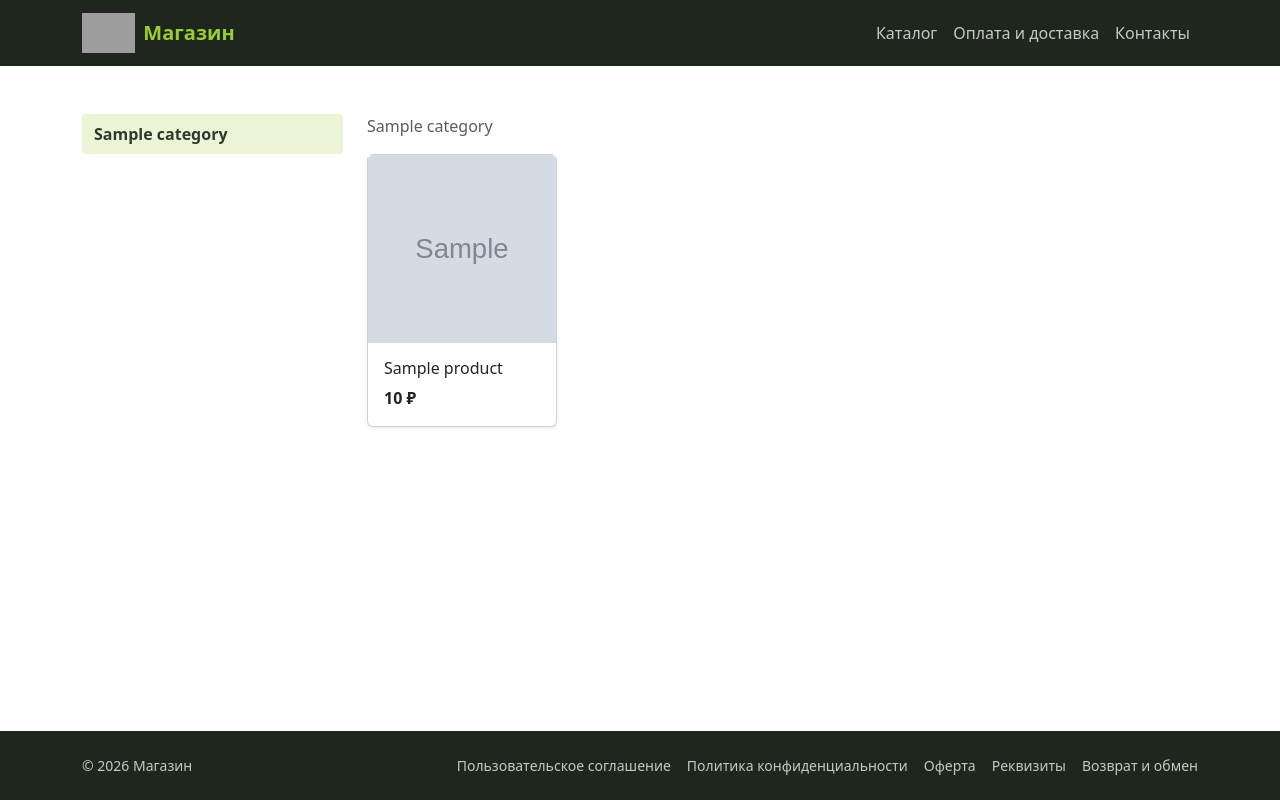
After one commit to abaz47/shop, a Django app: a page that uses templates/base.html in a window 1280 px wide. The commit adds this page. Run offline with Django 5.2, Linux system fonts and the light colour scheme; tables that the repository leaves empty hold one stand-in row (values such as "Sample post"); grey boxes marked "Sample" are stand-in pictures; some libraries are stand-ins or nearby versions; grey boxes are pictures that could not be loaded.

Commit message:
Add catalog

```diff
--- /dev/null
+++ b/catalog/urls.py
@@ -0,0 +1,11 @@
+from django.urls import path
+
+from . import views
+
+app_name = "catalog"
+
+urlpatterns = [
+    path("", views.product_list, name="product_list"),
+    path("<slug:slug>/", views.product_list, name="product_list_by_category"),
+    path("<uuid:pk>/", views.product_detail, name="product_detail"),
+]
--- /dev/null
+++ b/catalog/views.py
@@ -0,0 +1,46 @@
+from django.shortcuts import get_object_or_404, render
+
+from .models import Category, Product
+
+
+def product_list(request, slug=None):
+    """Список товаров (каталог), опционально по категории и подкатегориям."""
+    root_categories = Category.objects.filter(
+        parent__isnull=True,
+    ).prefetch_related("children")
+    category = None
+    products = Product.objects.filter(
+        is_active=True
+    ).select_related("category").prefetch_related("images")
+
+    open_accordion_ids = []
+    if slug:
+        category = get_object_or_404(
+            Category.objects.prefetch_related("children"),
+            slug=slug,
+        )
+        category_ids = [category.pk] + category.get_descendant_ids()
+        products = products.filter(category_id__in=category_ids)
+        ancestors = category.get_ancestors()
+        root_pk = ancestors[0].pk if ancestors else category.pk
+        open_accordion_ids = [root_pk]
+
+    return render(
+        request,
+        "catalog/product_list.html",
+        {
+            "products": products,
+            "root_categories": root_categories,
+            "current_category": category,
+            "open_accordion_ids": open_accordion_ids,
+        },
+    )
+
+
+def product_detail(request, pk):
+    """Страница товара."""
+    product = get_object_or_404(
+        Product.objects.filter(is_active=True).prefetch_related("images"),
+        pk=pk,
+    )
+    return render(request, "catalog/product_detail.html", {"product": product})
--- a/config/urls.py
+++ b/config/urls.py
@@ -20,10 +20,13 @@ from django.contrib import admin
 from django.urls import include, path
 
 urlpatterns = [
-    path("", include("core.urls")),
-    path("catalog/", include("catalog.urls")),
     path("admin/", admin.site.urls),
+    path("", include("catalog.urls")),
+    path("legal/", include("core.urls")),
 ]
 
 if settings.DEBUG:
-    urlpatterns += static(settings.MEDIA_URL, document_root=settings.MEDIA_ROOT)
+    urlpatterns += static(
+        settings.MEDIA_URL,
+        document_root=settings.MEDIA_ROOT
+    )
--- a/core/urls.py
+++ b/core/urls.py
@@ -5,6 +5,5 @@ from . import views
 app_name = "core"
 
 urlpatterns = [
-    path("", views.home, name="home"),
-    path("legal/<slug:slug>/", views.legal_page, name="legal_page"),
+    path("<slug:slug>/", views.legal_page, name="legal_page"),
 ]
--- a/static/css/style.css
+++ b/static/css/style.css
@@ -55,3 +55,133 @@ footer {
   background-color: var(--yt-bg-dark);
   color: rgba(255, 255, 255, 0.75);
 }
+
+/* Каталог: сайдбар с категориями */
+.catalog-sidebar-sticky {
+  position: sticky;
+  top: 1rem;
+}
+
+.catalog-nav-list {
+  padding-left: 0;
+  list-style: none;
+}
+
+.catalog-nav-list .nav-item {
+  margin-bottom: 0.125rem;
+}
+
+.catalog-nav-link {
+  padding: 0.5rem 0.75rem;
+  border-radius: 0.25rem;
+  color: var(--yt-gray);
+  transition: background-color 0.15s ease, color 0.15s ease;
+}
+
+.catalog-nav-link:hover {
+  background-color: rgba(154, 205, 50, 0.12);
+  color: var(--yt-dark-green);
+}
+
+.catalog-nav-link.active {
+  background-color: rgba(154, 205, 50, 0.2);
+  color: var(--yt-dark-green);
+  font-weight: 600;
+}
+
+.catalog-nav-sublist {
+  padding-left: 1rem;
+  margin-top: 0.25rem;
+  margin-bottom: 0.5rem;
+  list-style: none;
+}
+
+.catalog-nav-sublist .nav-item {
+  margin-bottom: 0.125rem;
+}
+
+.catalog-nav-sublink {
+  font-size: 0.9375rem;
+  padding: 0.35rem 0.5rem;
+}
+
+/* Аккордеон категорий */
+.catalog-accordion .accordion-item {
+  margin-bottom: 0.125rem;
+}
+
+.catalog-accordion-header,
+.catalog-accordion-header-single {
+  margin-bottom: 0;
+  font-size: 1rem;
+  font-weight: normal;
+}
+
+.catalog-accordion-header-inner {
+  padding: 0.5rem 0.75rem;
+  border-radius: 0.25rem;
+  width: 100%;
+}
+
+.catalog-accordion-link {
+  display: block;
+  text-decoration: none;
+  font-size: 1rem;
+  font-weight: normal;
+}
+
+.catalog-accordion-toggle {
+  color: var(--yt-gray) !important;
+  text-decoration: none !important;
+  min-width: 1.75rem;
+}
+
+.catalog-accordion-toggle:hover {
+  color: var(--yt-dark-green) !important;
+}
+
+.catalog-accordion-toggle .accordion-toggle-icon {
+  display: inline-block;
+  transition: transform 0.2s ease;
+}
+
+.catalog-accordion-toggle .accordion-toggle-icon::before {
+  content: "";
+  display: inline-block;
+  width: 0.4rem;
+  height: 0.4rem;
+  border-right: 2px solid currentColor;
+  border-bottom: 2px solid currentColor;
+  transform: rotate(45deg);
+  margin-bottom: 0.15rem;
+}
+
+.catalog-accordion-toggle[aria-expanded="true"] .accordion-toggle-icon::before {
+  transform: rotate(-135deg);
+  margin-bottom: -0.1rem;
+}
+
+.catalog-accordion-header-single .catalog-accordion-link {
+  padding: 0.5rem 0.75rem;
+  border-radius: 0.25rem;
+}
+
+.catalog-accordion .accordion-body {
+  padding-left: 1.25rem;
+  padding-right: 0.75rem;
+}
+
+/* Выдвижная панель категорий на мобиле — те же стили ссылок */
+#catalogCategoriesOffcanvas .catalog-nav-link {
+  padding: 0.6rem 0.75rem;
+}
+
+/* Каталог: карточка товара */
+.catalog-card {
+  transition: transform 0.2s ease, box-shadow 0.2s ease;
+}
+
+.catalog-card:hover {
+  transform: translateY(-2px);
+  box-shadow: 0 0.5rem 1rem rgba(0, 0, 0, 0.15) !important;
+}
--- a/templates/base.html
+++ b/templates/base.html
@@ -12,7 +12,7 @@
 <body>
   <nav class="navbar navbar-expand-lg navbar-dark">
     <div class="container">
-      <a class="navbar-brand d-flex align-items-center" href="{% url 'core:home' %}">
+      <a class="navbar-brand d-flex align-items-center" href="{% url 'catalog:product_list' %}">
         <img src="{% static 'img/logo.png' %}" alt="{{ site_name }}" height="40" class="me-2" onerror="this.style.display='none'">
         <span class="site-title">{{ site_name }}</span>
       </a>
@@ -22,11 +22,11 @@
       <div class="collapse navbar-collapse" id="navbarNav">
         <ul class="navbar-nav ms-auto">
           <li class="nav-item">
-            <a class="nav-link" href="{% url 'core:home' %}">Главная</a>
+            <a class="nav-link" href="{% url 'catalog:product_list' %}">Каталог</a>
           </li>
           {% for slug, label in header_page_links %}
           <li class="nav-item">
-            <a class="nav-link" href="{% url 'core:legal_page' slug %}">{{ label }}</a>
+            <a class="nav-link" href="{% url 'core:legal_page' slug=slug %}">{{ label }}</a>
           </li>
           {% endfor %}
         </ul>
--- /dev/null
+++ b/templates/catalog/_category_tree.html
@@ -0,0 +1,47 @@
+{% comment %}
+Дерево категорий: аккордеоны с подкатегориями.
+Ожидает в контексте: root_categories, current_category (опционально), open_accordion_ids (список id корней для раскрытия).
+{% endcomment %}
+<nav class="catalog-nav" aria-label="Категории каталога">
+  <div class="accordion catalog-accordion" id="catalogCategoryAccordion">
+    {% for root in root_categories %}
+      {% if root.children.all %}
+        <div class="accordion-item catalog-accordion-item border-0">
+          <h3 class="accordion-header catalog-accordion-header">
+            <div class="d-flex align-items-center w-100 catalog-accordion-header-inner">
+              <a href="{% url 'catalog:product_list_by_category' slug=root.slug %}" class="catalog-nav-link catalog-accordion-link flex-grow-1 {% if current_category and current_category.pk == root.pk %}active{% endif %}" onclick="event.stopPropagation()">
+                {{ root.name }}
+              </a>
+              <button class="btn btn-link btn-sm p-0 ms-1 catalog-accordion-toggle flex-shrink-0" type="button" data-bs-toggle="collapse" data-bs-target="#cat-{{ root.pk }}" aria-expanded="{% if root.pk in open_accordion_ids %}true{% else %}false{% endif %}" aria-controls="cat-{{ root.pk }}" aria-label="Подкатегории {{ root.name }}">
+                <span class="accordion-toggle-icon" aria-hidden="true"></span>
+              </button>
+            </div>
+          </h3>
+          <div id="cat-{{ root.pk }}" class="accordion-collapse collapse {% if root.pk in open_accordion_ids %}show{% endif %}" data-bs-parent="#catalogCategoryAccordion">
+            <div class="accordion-body py-1">
+              <ul class="nav flex-column catalog-nav-sublist">
+                {% for child in root.children.all %}
+                  <li class="nav-item">
+                    <a class="nav-link catalog-nav-link catalog-nav-sublink {% if current_category and current_category.pk == child.pk %}active{% endif %}" href="{% url 'catalog:product_list_by_category' slug=child.slug %}">
+                      {{ child.name }}
+                    </a>
+                  </li>
+                {% endfor %}
+              </ul>
+            </div>
+          </div>
+        </div>
+      {% else %}
+        <div class="accordion-item catalog-accordion-item border-0">
+          <div class="catalog-accordion-header catalog-accordion-header-single">
+            <a href="{% url 'catalog:product_list_by_category' slug=root.slug %}" class="catalog-nav-link catalog-accordion-link {% if current_category and current_category.pk == root.pk %}active{% endif %}">
+              {{ root.name }}
+            </a>
+          </div>
+        </div>
+      {% endif %}
+    {% empty %}
+    <p class="small text-body-secondary mb-0">Нет категорий.</p>
+    {% endfor %}
+  </div>
+</nav>
--- /dev/null
+++ b/templates/catalog/product_list.html
@@ -0,0 +1,86 @@
+{% extends "base.html" %}
+{% load static %}
+
+{% block title %}{% if current_category %}{{ current_category.name }} — {% endif %}Каталог — {{ site_name }}{% endblock %}
+
+{% block content %}
+<div class="container py-4">
+  <div class="row">
+    {% comment %} Сайдбар с категориями — только на десктопе {% endcomment %}
+    <aside class="col-lg-3 d-none d-lg-block catalog-sidebar mb-4 mb-lg-0">
+      <div class="catalog-sidebar-sticky">
+        {% include "catalog/_category_tree.html" %}
+      </div>
+    </aside>
+
+    <div class="col-12 col-lg-9">
+      {% comment %} На мобиле — кнопка открытия выдвижной панели с категориями {% endcomment %}
+      <div class="d-lg-none mb-3">
+        <button class="btn btn-outline-secondary w-100 w-sm-auto" type="button" data-bs-toggle="offcanvas" data-bs-target="#catalogCategoriesOffcanvas" aria-controls="catalogCategoriesOffcanvas" aria-label="Открыть меню категорий">
+          Категории
+        </button>
+      </div>
+
+      {% if current_category %}
+      <nav aria-label="breadcrumb" class="mb-3">
+        <ol class="breadcrumb">
+          {% for ancestor in current_category.get_ancestors %}
+            <li class="breadcrumb-item"><a href="{% url 'catalog:product_list_by_category' slug=ancestor.slug %}">{{ ancestor.name }}</a></li>
+          {% endfor %}
+          <li class="breadcrumb-item active" aria-current="page">{{ current_category.name }}</li>
+        </ol>
+      </nav>
+      {% endif %}
+
+      {% if products %}
+      <div class="row row-cols-1 row-cols-sm-2 row-cols-md-3 row-cols-lg-4 g-4">
+        {% for product in products %}
+        <div class="col">
+          <a href="{% url 'catalog:product_detail' product.pk %}" class="text-decoration-none text-dark">
+            <div class="card h-100 catalog-card shadow-sm">
+              <div class="catalog-card-image ratio ratio-1x1 bg-light">
+                {% with main_image=product.get_main_image %}
+                {% if main_image %}
+                <img src="{{ main_image.image.url }}" alt="{{ product.name }}" class="card-img-top object-fit-cover">
+                {% else %}
+                <div class="d-flex align-items-center justify-content-center text-body-secondary">
+                  <span>Нет фото</span>
+                </div>
+                {% endif %}
+                {% endwith %}
+              </div>
+              <div class="card-body d-flex flex-column">
+                <h2 class="card-title h6 mb-2 text-truncate" title="{{ product.name }}">{{ product.name }}</h2>
+                <div class="mt-auto">
+                  {% if product.has_discount %}
+                  <span class="text-decoration-line-through text-body-secondary small">{{ product.price|floatformat:0 }} ₽</span>
+                  <span class="text-danger fw-bold ms-1">{{ product.discounted_price|floatformat:0 }} ₽</span>
+                  <span class="badge bg-danger ms-1">−{{ product.discount_percent }}%</span>
+                  {% else %}
+                  <span class="fw-bold">{{ product.price|floatformat:0 }} ₽</span>
+                  {% endif %}
+                </div>
+              </div>
+            </div>
+          </a>
+        </div>
+        {% endfor %}
+      </div>
+      {% else %}
+      <p class="text-body-secondary">В каталоге пока нет товаров.</p>
+      {% endif %}
+    </div>
+  </div>
+</div>
+
+{% comment %} Выдвижная панель категорий — только на мобиле (отображается в DOM для offcanvas) {% endcomment %}
+<div class="offcanvas offcanvas-start d-lg-none" tabindex="-1" id="catalogCategoriesOffcanvas" aria-labelledby="catalogCategoriesOffcanvasLabel">
+  <div class="offcanvas-header border-bottom">
+    <h2 class="offcanvas-title h5" id="catalogCategoriesOffcanvasLabel">Категории</h2>
+    <button type="button" class="btn-close" data-bs-dismiss="offcanvas" aria-label="Закрыть"></button>
+  </div>
+  <div class="offcanvas-body">
+    {% include "catalog/_category_tree.html" %}
+  </div>
+</div>
+{% endblock %}
```
Also changed, not shown: catalog/admin.py (added, +67 -0 lines), catalog/apps.py (added, +7 -0 lines), catalog/models.py (added, +155 -0 lines), catalog/tests.py (added, +55 -0 lines), core/tests.py (+15 -15 lines), templates/catalog/product_detail.html (added, +73 -0 lines), catalog/__init__.py (added), catalog/migrations/0001_initial.py (added), catalog/migrations/0002_add_category_parent.py (added), catalog/migrations/__init__.py (added).
